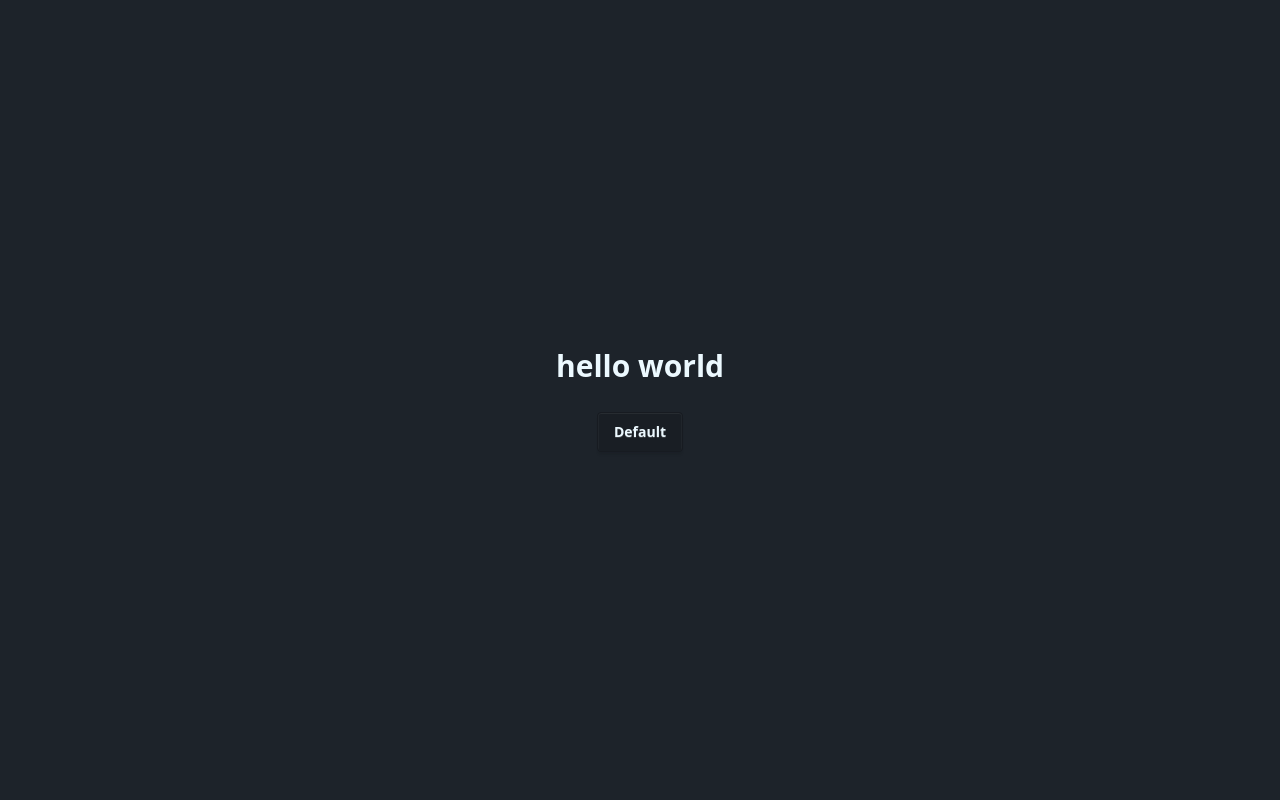
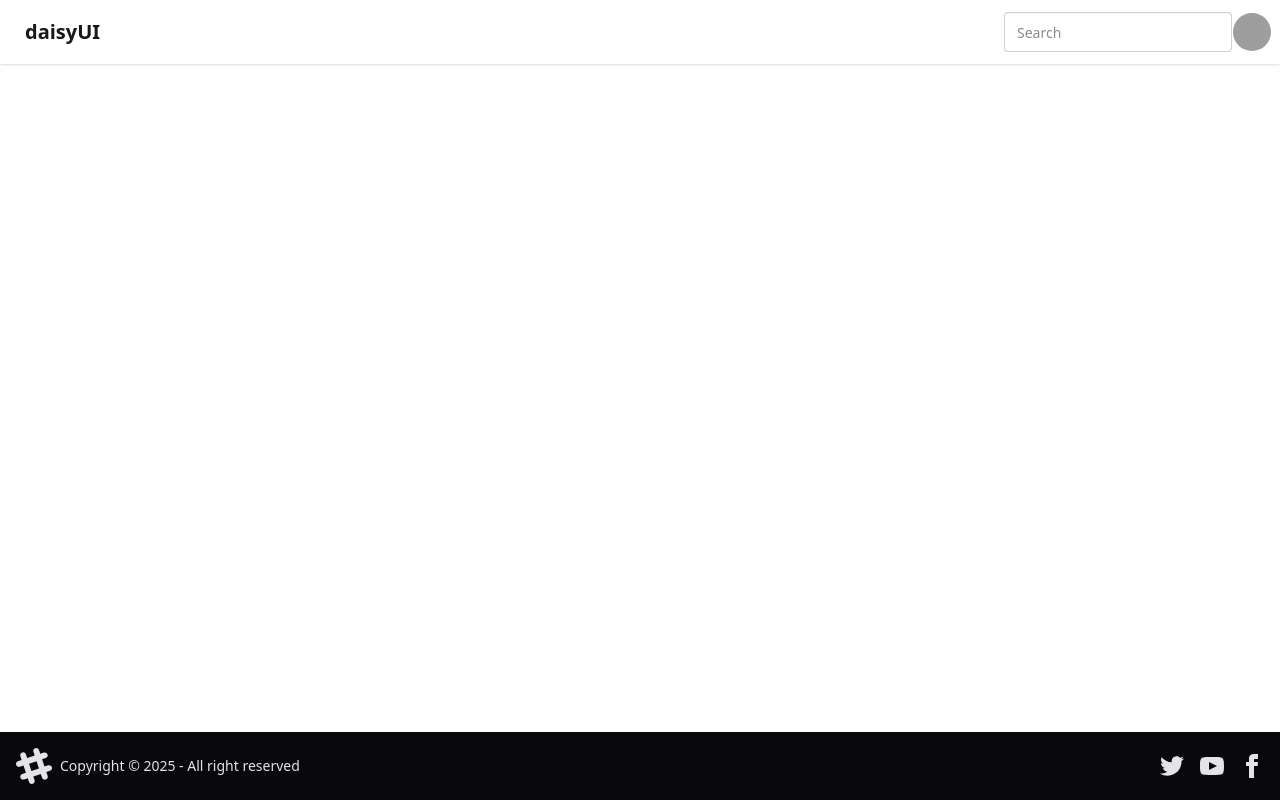
Before and after one commit to manickam1024/tinderUI, a React (Vite) app: page / in a window 1280 px wide. Built offline with nearby package versions, Linux system fonts and the light colour scheme; grey boxes are pictures that could not be loaded.

Commit message:
added footer

```diff
--- a/index.html
+++ b/index.html
@@ -1,5 +1,5 @@
 <!DOCTYPE html>
-<html lang="en" data-theme="dark">
+<html lang="en" data-theme="light">
   <head>
     <meta charset="UTF-8" />
     <link
--- a/package.json
+++ b/package.json
@@ -11,8 +11,10 @@
   },
   "dependencies": {
     "@tailwindcss/vite": "^4.1.14",
+    "create-react-router": "^7.9.4",
     "react": "^19.1.1",
     "react-dom": "^19.1.1",
+    "react-router-dom": "^7.9.4",
     "tailwindcss": "^4.1.14"
   },
   "devDependencies": {
--- a/src/App.jsx
+++ /dev/null
@@ -1,12 +0,0 @@
-function App() {
-  return (
-    <>
-      <div className="hover:bg-amber-100 font-bold text-3xl flex flex-col justify-center-safe items-center h-dvh ">
-        <p className="pb-7">hello world</p>
-        <button className="btn">Default</button>
-      </div>
-    </>
-  );
-}
-
-export default App;
--- /dev/null
+++ b/src/components/footer.jsx
@@ -0,0 +1,55 @@
+const Footer = () => (
+  <footer className="footer sm:footer-horizontal bg-neutral text-neutral-content items-center p-4 fixed bottom-0">
+    <aside className="grid-flow-col items-center">
+      <svg
+        width="36"
+        height="36"
+        viewBox="0 0 24 24"
+        xmlns="http://www.w3.org/2000/svg"
+        fillRule="evenodd"
+        clipRule="evenodd"
+        className="fill-current"
+      >
+        <path d="M22.672 15.226l-2.432.811.841 2.515c.33 1.019-.209 2.127-1.23 2.456-1.15.325-2.148-.321-2.463-1.226l-.84-2.518-5.013 1.677.84 2.517c.391 1.203-.434 2.542-1.831 2.542-.88 0-1.601-.564-1.86-1.314l-.842-2.516-2.431.809c-1.135.328-2.145-.317-2.463-1.229-.329-1.018.211-2.127 1.231-2.456l2.432-.809-1.621-4.823-2.432.808c-1.355.384-2.558-.59-2.558-1.839 0-.817.509-1.582 1.327-1.846l2.433-.809-.842-2.515c-.33-1.02.211-2.129 1.232-2.458 1.02-.329 2.13.209 2.461 1.229l.842 2.515 5.011-1.677-.839-2.517c-.403-1.238.484-2.553 1.843-2.553.819 0 1.585.509 1.85 1.326l.841 2.517 2.431-.81c1.02-.33 2.131.211 2.461 1.229.332 1.018-.21 2.126-1.23 2.456l-2.433.809 1.622 4.823 2.433-.809c1.242-.401 2.557.484 2.557 1.838 0 .819-.51 1.583-1.328 1.847m-8.992-6.428l-5.01 1.675 1.619 4.828 5.011-1.674-1.62-4.829z"></path>
+      </svg>
+      <p>Copyright © {new Date().getFullYear()} - All right reserved</p>
+    </aside>
+    <nav className="grid-flow-col gap-4 md:place-self-center md:justify-self-end">
+      <a>
+        <svg
+          xmlns="http://www.w3.org/2000/svg"
+          width="24"
+          height="24"
+          viewBox="0 0 24 24"
+          className="fill-current"
+        >
+          <path d="M24 4.557c-.883.392-1.832.656-2.828.775 1.017-.609 1.798-1.574 2.165-2.724-.951.564-2.005.974-3.127 1.195-.897-.957-2.178-1.555-3.594-1.555-3.179 0-5.515 2.966-4.797 6.045-4.091-.205-7.719-2.165-10.148-5.144-1.29 2.213-.669 5.108 1.523 6.574-.806-.026-1.566-.247-2.229-.616-.054 2.281 1.581 4.415 3.949 4.89-.693.188-1.452.232-2.224.084.626 1.956 2.444 3.379 4.6 3.419-2.07 1.623-4.678 2.348-7.29 2.04 2.179 1.397 4.768 2.212 7.548 2.212 9.142 0 14.307-7.721 13.995-14.646.962-.695 1.797-1.562 2.457-2.549z"></path>
+        </svg>
+      </a>
+      <a>
+        <svg
+          xmlns="http://www.w3.org/2000/svg"
+          width="24"
+          height="24"
+          viewBox="0 0 24 24"
+          className="fill-current"
+        >
+          <path d="M19.615 3.184c-3.604-.246-11.631-.245-15.23 0-3.897.266-4.356 2.62-4.385 8.816.029 6.185.484 8.549 4.385 8.816 3.6.245 11.626.246 15.23 0 3.897-.266 4.356-2.62 4.385-8.816-.029-6.185-.484-8.549-4.385-8.816zm-10.615 12.816v-8l8 3.993-8 4.007z"></path>
+        </svg>
+      </a>
+      <a>
+        <svg
+          xmlns="http://www.w3.org/2000/svg"
+          width="24"
+          height="24"
+          viewBox="0 0 24 24"
+          className="fill-current"
+        >
+          <path d="M9 8h-3v4h3v12h5v-12h3.642l.358-4h-4v-1.667c0-.955.192-1.333 1.115-1.333h2.885v-5h-3.808c-3.596 0-5.192 1.583-5.192 4.615v3.385z"></path>
+        </svg>
+      </a>
+    </nav>
+  </footer>
+);
+
+export default Footer;
--- /dev/null
+++ b/src/components/navbar.jsx
@@ -0,0 +1,53 @@
+const Navbar = () => {
+  return (
+    <div className="navbar bg-base-100 shadow-sm flex justify-between">
+      <div>
+        <a className="btn btn-ghost text-xl">daisyUI</a>
+      </div>
+
+      {/* icon+search div */}
+      <div>
+        <input
+          type="text"
+          placeholder="Search"
+          className="input input-bordered w-24 md:w-auto"
+        />
+        <div className="dropdown dropdown-end">
+          {/* icon */}
+          <div
+            tabIndex={0}
+            role="button"
+            className="btn btn-ghost btn-circle avatar"
+          >
+            <div className="w-10 rounded-full">
+              <img
+                alt="Tailwind CSS Navbar component"
+                src="https://img.daisyui.com/images/stock/photo-1534528741775-53994a69daeb.webp"
+              />
+            </div>
+          </div>
+
+          <ul
+            tabIndex="-1"
+            className="menu dropdown-content bg-base-100 rounded-box z-1 mt-3 w-52 p-2 shadow"
+          >
+            <li>
+              <a className="justify-between">
+                Profile
+                <span className="badge">New</span>
+              </a>
+            </li>
+            <li>
+              <a>Settings</a>
+            </li>
+            <li>
+              <a>Logout</a>
+            </li>
+          </ul>
+        </div>
+      </div>
+    </div>
+  );
+};
+
+export default Navbar;
--- a/src/main.jsx
+++ b/src/main.jsx
@@ -1,9 +1,32 @@
 import { StrictMode } from "react";
 import { createRoot } from "react-dom/client";
-import App from "./App.jsx";
+import Navbar from "./components/navbar.jsx";
+import Footer from "./components/footer.jsx";
+import { BrowserRouter, Outlet, Route, Routes } from "react-router-dom";
 
-createRoot(document.getElementById("root")).render(
-  <StrictMode>
-    <App />
-  </StrictMode>
-);
+const App = () => {
+  return (
+    <cdiv className="flex flex-col ">
+      {" "}
+      <StrictMode>
+        <Navbar />
+        <Outlet />
+        <Footer />
+      </StrictMode>
+    </cdiv>
+  );
+};
+
+const Router = () => {
+  return (
+    <>
+      <BrowserRouter>
+        <Routes>
+          <Route path="/" element={<App />}></Route>
+        </Routes>
+      </BrowserRouter>
+    </>
+  );
+};
+
+createRoot(document.getElementById("root")).render(<Router />);
```
Also changed, not shown: 1 other file (tests, documents, lock files or other folders).
